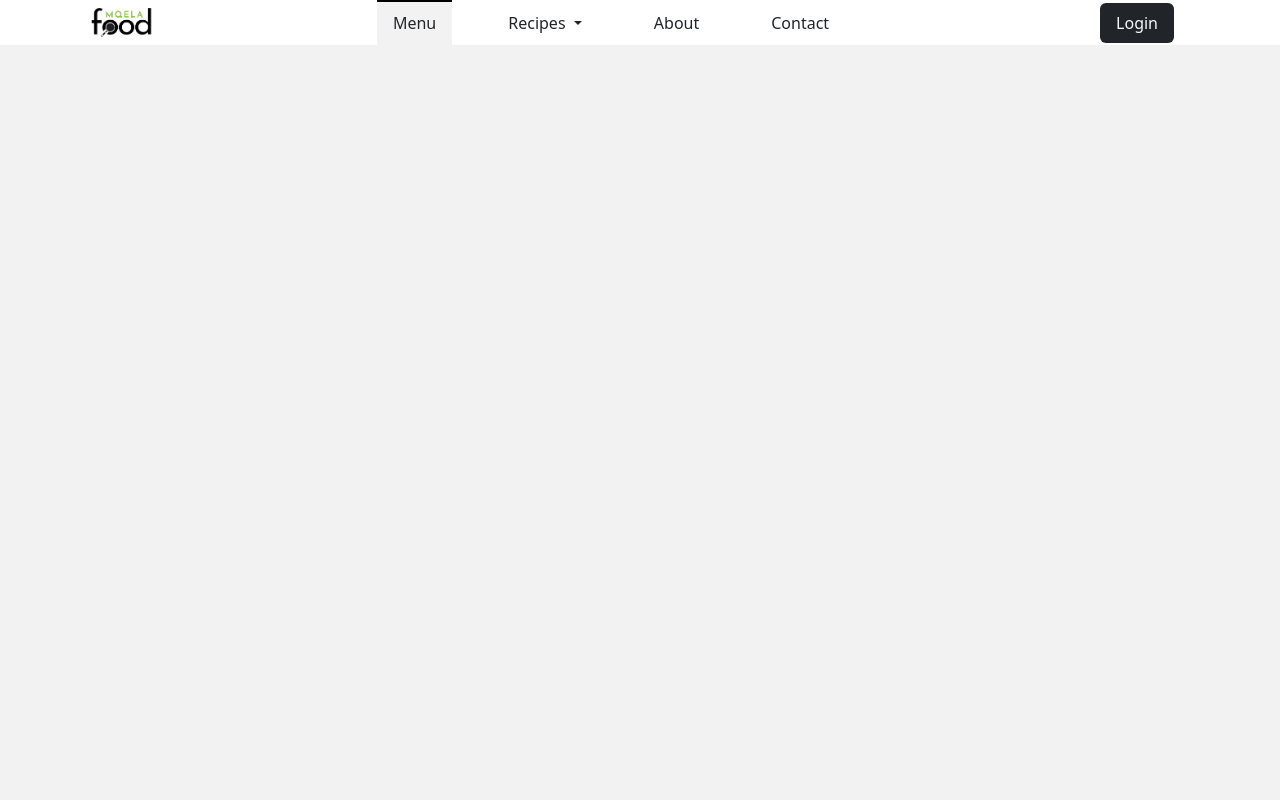
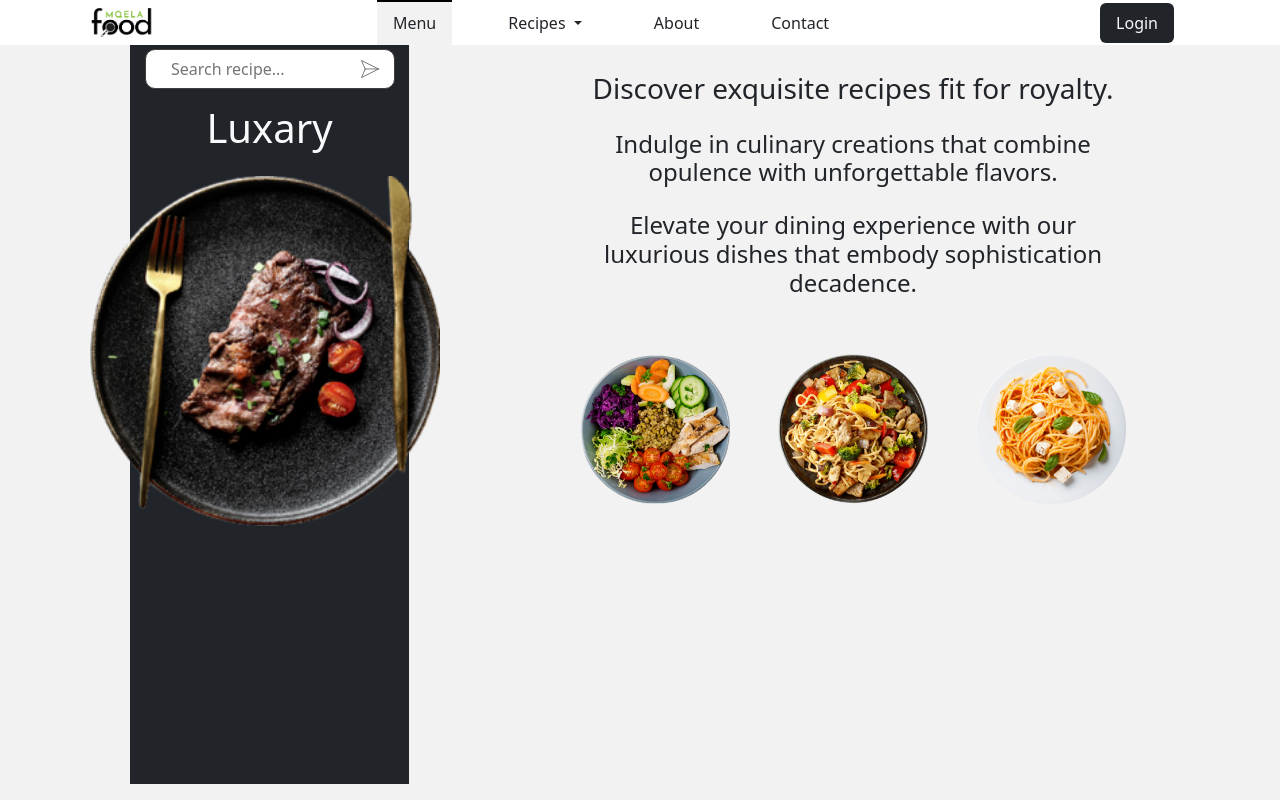
Before and after one commit to manbarmohamed/cooking_Room-_Plateforme-, a plain HTML site: page index.html in a window 1280 px wide. Drawn offline with nearby package versions, Linux system fonts and the light colour scheme.

Commit message:
Ajout de body home en Bootstrap et Css

```diff
--- a/index.html
+++ b/index.html
@@ -57,7 +57,42 @@
                 </button>
             </div>
         </nav>
-
+<!-- Slides Home -->
+<section class="container d-flex justify-content-between">
+    <div class="menu-search d-flex justify-content-start flex-column mt-4 mx-5 bg-dark w-25 gy-5" style="height: 95vh;">
+        <div class="messageBox">
+            <input required="" placeholder="Search recipe..." type="text" id="messageInput" />
+            <button id="sendButton">
+              <svg xmlns="http://www.w3.org/2000/svg" fill="none" viewBox="0 0 664 663">
+                <path
+                  fill="none"
+                  d="M646.293 331.888L17.7538 17.6187L155.245 331.888M646.293 331.888L17.753 646.157L155.245 331.888M646.293 331.888L318.735 330.228L155.245 331.888"
+                ></path>
+                <path
+                  stroke-linejoin="round"
+                  stroke-linecap="round"
+                  stroke-width="33.67"
+                  stroke="#6c6c6c"
+                  d="M646.293 331.888L17.7538 17.6187L155.245 331.888M646.293 331.888L17.753 646.157L155.245 331.888M646.293 331.888L318.735 330.228L155.245 331.888"
+                ></path>
+              </svg>
+            </button>
+          </div>
+        <h1 class="title text-light text-center mb-4">Luxary</h1>
+        <img class="img-slide" src="images/images/dish/2.png" alt="">
+    </div>
+    <div class="home-desc f-flex flex-column mx-5 my-5 text-center">
+        <h3 class="mt-4">Discover exquisite recipes fit for royalty.</h3>
+        <h4 class="mt-4">Indulge in culinary creations that combine <br>opulence with unforgettable flavors. </h4>
+        <h4 class="mt-4">Elevate your dining experience with our <br>luxurious dishes that embody sophistication <br> decadence.</h4>
+        <div class="d-flex flex-row">
+            <img class="mx-4 mt-5" style="width: 150px; height: 150px;" src="images/images/dish/6.png" alt="">
+            <img class="mx-4 mt-5" style="width: 150px; height: 150px;" src="images/images/dish/4.png" alt="">
+            <img class="mx-4 mt-5" style="width: 150px; height: 150px;" src="images/images/dish/3.png" alt="">
+        </div>
+    </div>
+</section>
+<!-- Slides Home -->
 
         <!-- JavaScript Link -->
         <script src="script.js"></script>
--- a/style.css
+++ b/style.css
@@ -27,3 +27,58 @@ nav{
     border-top: 2px solid black;
     background-color: #F2F2F2;
 }
+
+.messageBox {
+    margin: 25px 0px 15px 15px;
+    width: fit-content;
+    height: 40px;
+    display: flex;
+    align-items: center;
+    justify-content: center;
+    background-color: #fff;
+    padding: 0 15px;
+    border-radius: 10px;
+    border: 1px solid rgb(63, 63, 63);
+  }
+  .messageBox:focus-within {
+    border: 1px solid rgb(110, 110, 110);
+  }
+
+  #messageInput {
+    width: 200px;
+    height: 100%;
+    background-color: transparent;
+    outline: none;
+    border: none;
+    padding-left: 10px;
+    color: black;
+  }
+
+  #sendButton {
+    width: fit-content;
+    height: 100%;
+    background-color: white;
+    outline: none;
+    border: none;
+    display: flex;
+    align-items: center;
+    justify-content: center;
+    cursor: pointer;
+    transition: all 0.3s;
+  }
+  #sendButton svg {
+    height: 18px;
+    transition: all 0.3s;
+  }
+  #sendButton svg path {
+    transition: all 0.3s;
+  }
+  #sendButton:hover svg path {
+    fill: #fff;
+    stroke: #000;
+  }
+.img-slide{
+    height: 350px;
+    width: 350px;
+    margin-left: -40px;
+}
```
